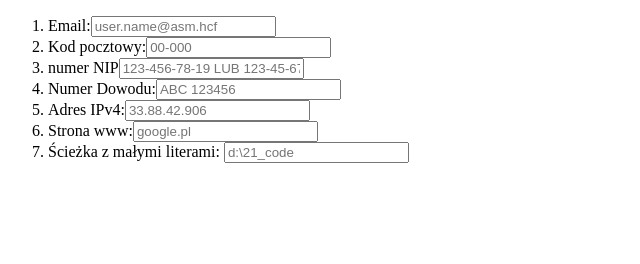
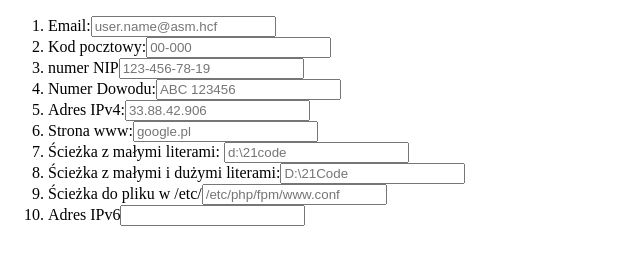
Before and after one commit to Pawel095/IPM, a plain HTML site: page 1/index.html in a window 1280 px wide. Shown: the whole page, without its empty margins (0-640 px from the left). Drawn offline with Linux system fonts and the light colour scheme.

Commit message:
Ścieżki do pliku

```diff
--- a/1/index.html
+++ b/1/index.html
@@ -27,7 +27,7 @@
             numer NIP<input
               type="text"
               pattern="(?:\d{3}-\d{3}-\d{2}-\d{2})|(?:\d{3}-\d{2}-\d{2}-\d{3})"
-              placeholder="123-456-78-19 LUB 123-45-67-819"
+              placeholder="123-456-78-19"
             />
           </li>
         </div>
@@ -53,7 +53,35 @@
           <li>Strona www:<input type="url" placeholder="google.pl" /></li>
         </div>
         <div class="row">
-          <li>Ścieżka z małymi literami: <input type="text" placeholder="d:\21_code"></li>
+          <li>
+            Ścieżka z małymi literami:
+            <input
+              type="text"
+              placeholder="d:\21code"
+              pattern="[a-z]:(?:\\[a-z\d]+)+\\?"
+            />
+          </li>
+        </div>
+        <div class="row">
+          <li>
+            Ścieżka z małymi i dużymi literami:<input
+              type="text"
+              placeholder="D:\21Code"
+              pattern="[a-zA-Z]:(?:\\[a-zA-Z\d]+)+\\?"
+            />
+          </li>
+        </div>
+        <div class="row">
+          <li>
+            Ścieżka do pliku w /etc/<input
+              type="text"
+              placeholder="/etc/php/fpm/www.conf"
+              pattern="^\/etc\/[a-zA-Z\d]+(?:\.[a-zA-Z\d])?"
+            />
+          </li>
+        </div>
+        <div class="row">
+          <li>Adres IPv6<input type="text" placeholder=""></li>
         </div>
       </div>
     </ol>
```
